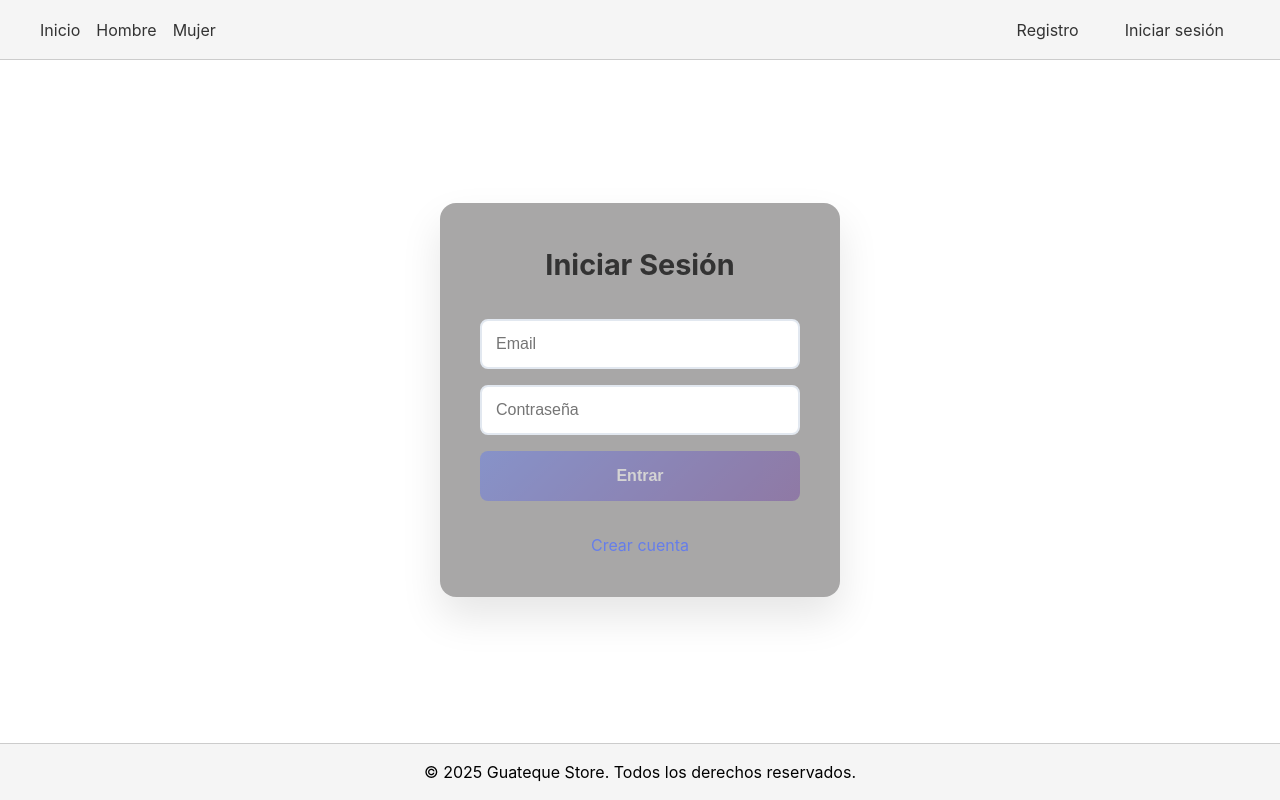
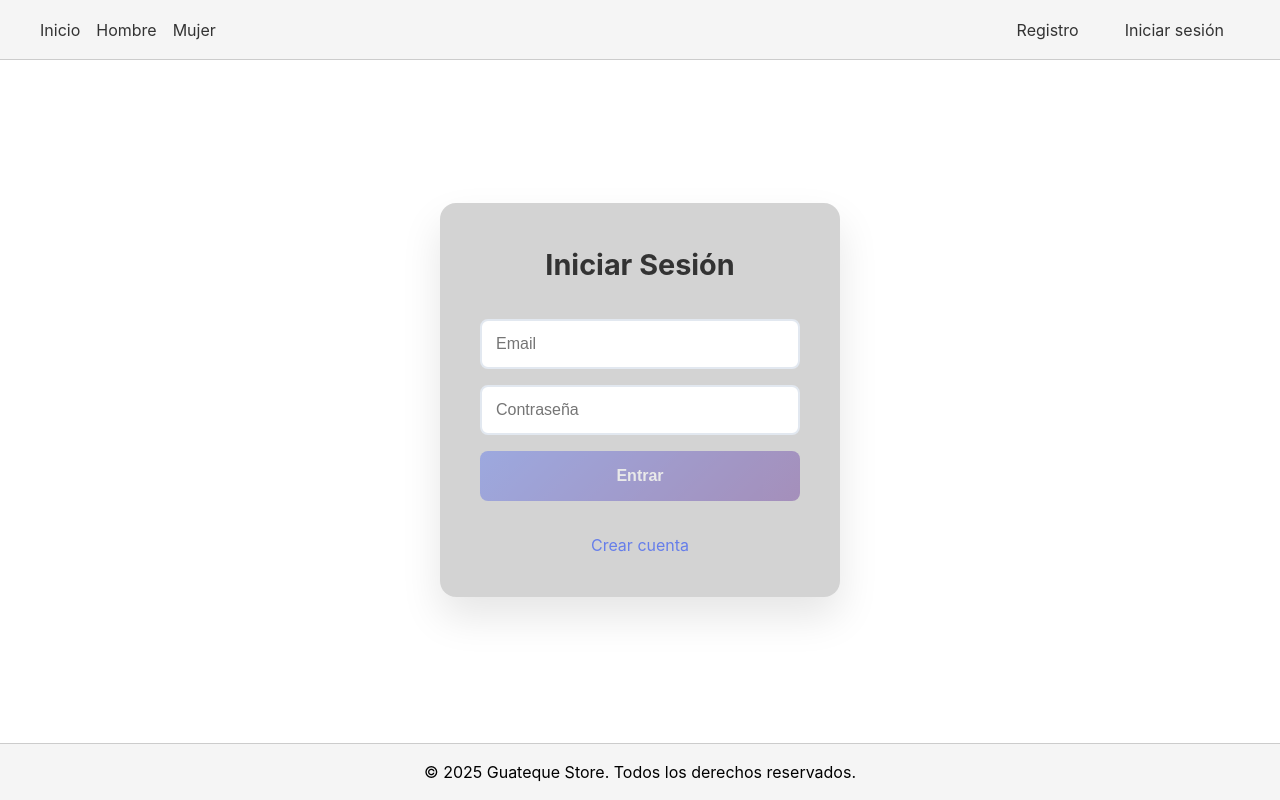
Before and after one commit to Adrianbien43/GuatequeStore, a React (Vite) app in the folder Guateque-Store/: page /login in a window 1280 px wide. Built offline with nearby package versions, Linux system fonts and the light colour scheme.

Commit message:
Cambio visual importante

```diff
--- a/Guateque-Store/src/pages/login/Login.module.css
+++ b/Guateque-Store/src/pages/login/Login.module.css
@@ -6,7 +6,7 @@
 }
 
 .card {
-  background: rgba(57, 54, 54, 0.434);
+  background: rgba(155, 155, 155, 0.434);
   padding: 2.5rem;
   border-radius: 16px;
   box-shadow: 0 20px 40px rgba(0,0,0,0.1);
--- a/Guateque-Store/src/pages/register/Register.css
+++ b/Guateque-Store/src/pages/register/Register.css
@@ -9,7 +9,7 @@
 .register-content {
   width: 90%;
   min-width: 400px;
-  background: rgba(54, 44, 44, 0.333);
+  background: rgba(217, 214, 214, 0.333);
   padding: 1.5rem;
   border-radius: var(--radius);
 }
```
